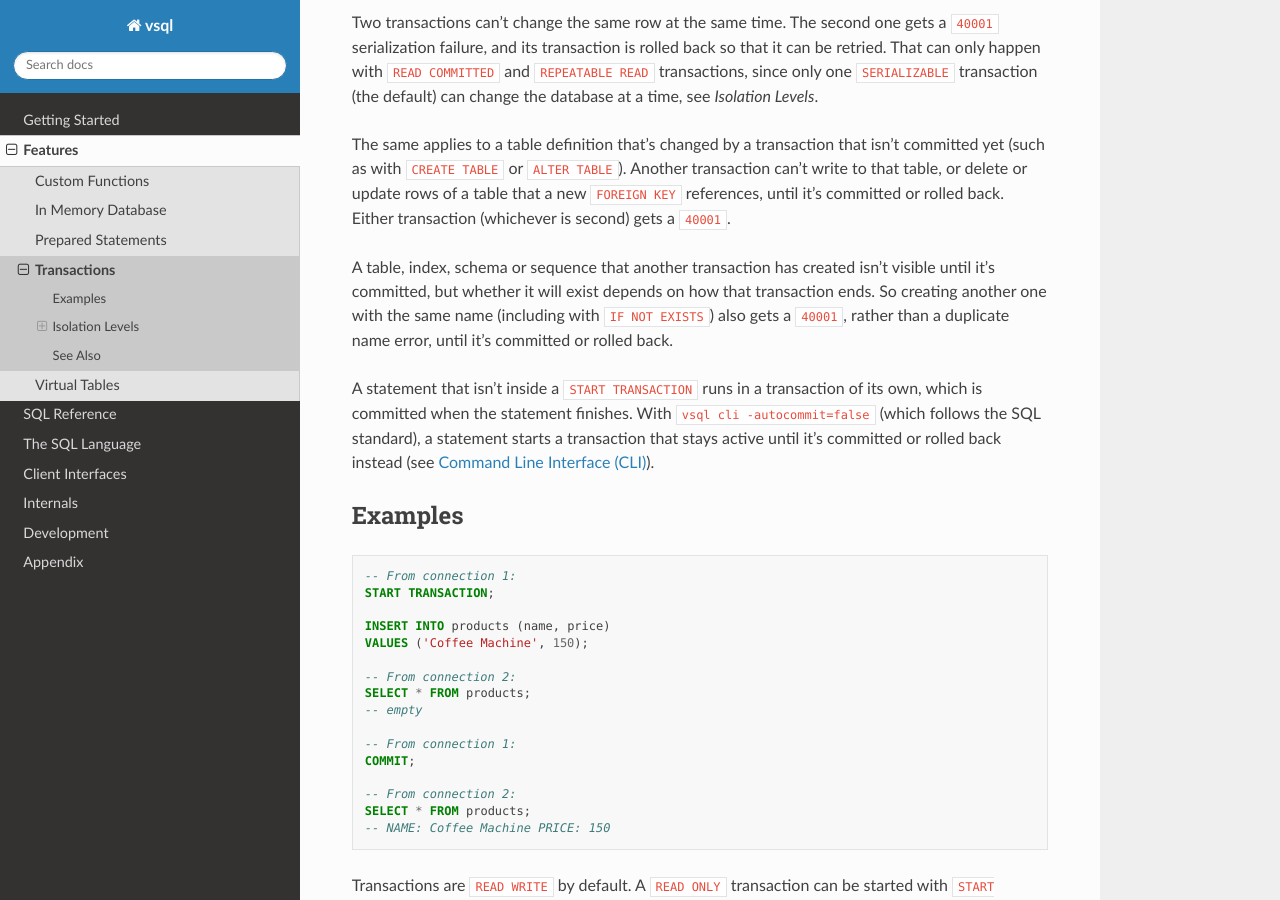
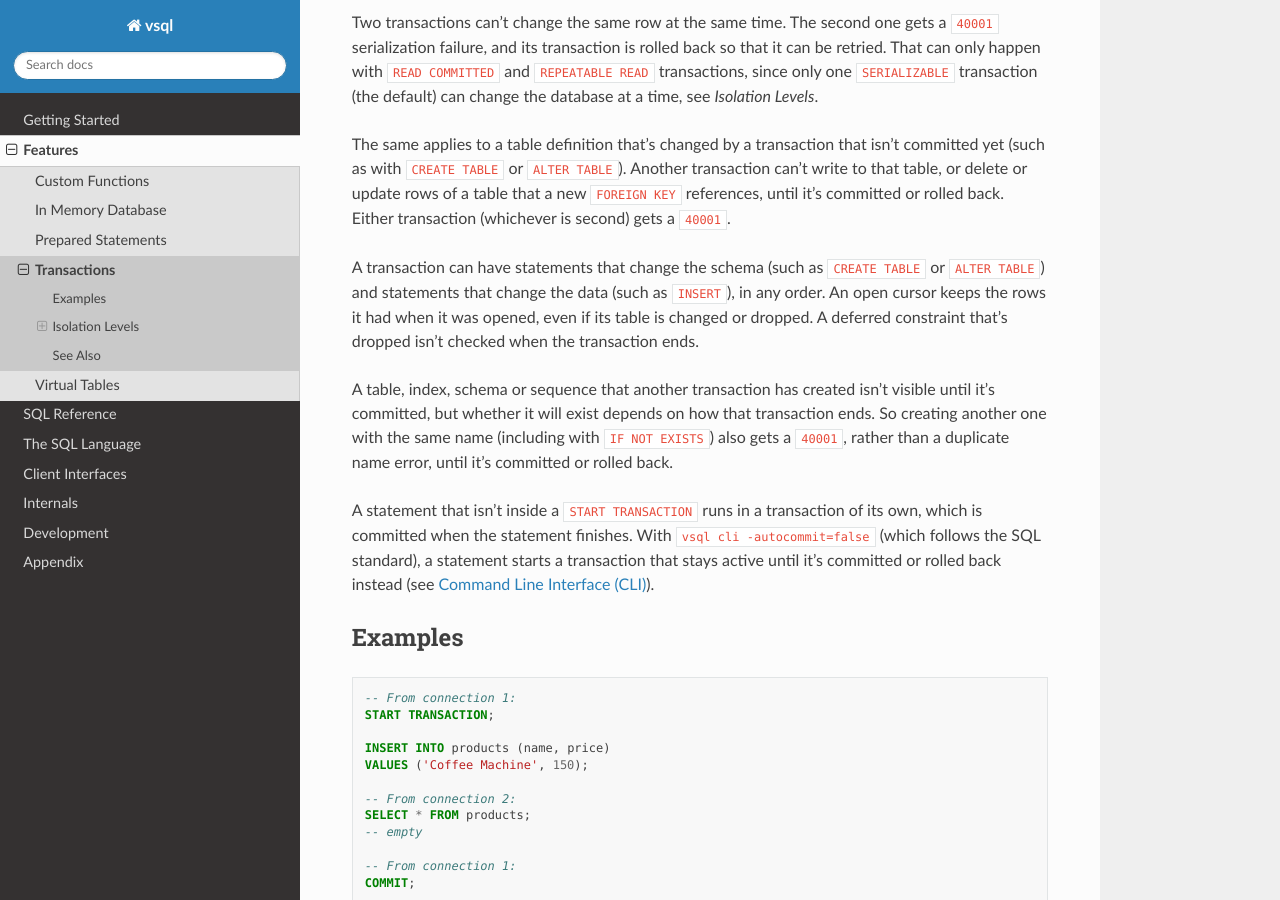
Before and after one commit to elliotchance/vsql, a Sphinx documentation site: the page built from docs/transactions.rst, in a window 1280 px wide and 900 px high, scrolled down 341 px. Built offline with Sphinx 7.4.7 and the Read the Docs theme 3.1.0, drawn with Linux system fonts in a browser that asks for light colours.

Commit message:
transactions: Support schema and data statement mixing (T670)
Without Feature T670, a transaction that has both SQL-schema statements
(such as CREATE TABLE) and SQL-data statements (such as INSERT) raises
25007 in SQL:2023 (ISO/IEC 9075-2:2023, 4.43.1 and 9.17, Executing an <SQL
procedure statement>, General Rules, 11.a). vsql already allowed it, so it
supports T670.

The effect on an open cursor and on a deferred constraint is
implementation-defined (General Rules, 11): an open cursor keeps the rows
it had when it was opened, even if its table is changed or dropped, and a
deferred constraint that's dropped isn't checked when the transaction ends.
That's now documented and tested.

Fixes #1197

Co-Authored-By: Claude Opus 5.5 <noreply@anthropic.com>

```diff
--- a/docs/sql-compliance-9075-2.rst
+++ b/docs/sql-compliance-9075-2.rst
@@ -1586,7 +1586,7 @@ Optional Features
    * - ❌ **T662**
      - **Underscores in numeric literals**
 
-   * - ❌ **T670**
+   * - ✅ **T670**
      - **Schema and data statement mixing**
 
    * - ❌ **T801**
--- a/docs/sql-compliance.rst
+++ b/docs/sql-compliance.rst
@@ -18,7 +18,7 @@ vsql follows three of them. Each has its own page:
    * - :doc:`sql-compliance-9075-2`
      - The SQL language
      - 128 of 163
-     - 92 of 408
+     - 93 of 408
 
    * - :doc:`sql-compliance-9075-3`
      - The C API
--- a/docs/standard/part2/09.txt
+++ b/docs/standard/part2/09.txt
@@ -655,8 +655,8 @@
 9.17/GR/9.a              implemented  vsql/std_2_13_4_sql_procedure_statement.v libvsql/module/test_main.c
 9.17/GR/9.b              implemented  vsql/std_2_13_4_sql_procedure_statement.v vsql/api_test.v the statement is checked when the module is compiled
 9.17/GR/10               implemented  vsql/std_2_13_1_sql_client_module_definition.c,vsql/std_2_20_7_prepare_statement.c libvsql/module/test_main.c,libvsql/module/test_more_main.c
-9.17/GR/11               impl-defined - - schema and data statements can be in the same transaction
-9.17/GR/11.a             unclear      - - without T670, mixing schema and data statements in a transaction is an exception in 2023 (#1197)
+9.17/GR/11               impl-defined vsql/prepare.v tests/std_2_9_17_schema_data_mixing.sql an open cursor keeps its rows, and a dropped deferred constraint isn't checked
+9.17/GR/11.a             implemented  vsql/prepare.v tests/std_2_9_17_schema_data_mixing.sql T670 is supported, so there's no exception
 9.17/GR/11.b             impl-defined - - vsql has no other restrictions
 9.17/GR/12               implemented  vsql/prepare.v tests/std_2_17_2_set_transaction.sql
 9.17/GR/13               container    - -
--- a/docs/transactions.rst
+++ b/docs/transactions.rst
@@ -22,6 +22,12 @@ isn't committed yet (such as with ``CREATE TABLE`` or ``ALTER TABLE``). Another
 transaction can't write to that table, or delete or update rows of a table that
 a new ``FOREIGN KEY`` references, until it's committed or rolled back. Either
 transaction (whichever is second) gets a ``40001``.
+
+A transaction can have statements that change the schema (such as ``CREATE
+TABLE`` or ``ALTER TABLE``) and statements that change the data (such as
+``INSERT``), in any order. An open cursor keeps the rows it had when it was
+opened, even if its table is changed or dropped. A deferred constraint that's
+dropped isn't checked when the transaction ends.
 
 A table, index, schema or sequence that another transaction has created isn't
 visible until it's committed, but whether it will exist depends on how that
```
Also changed, not shown: 2 other files.
